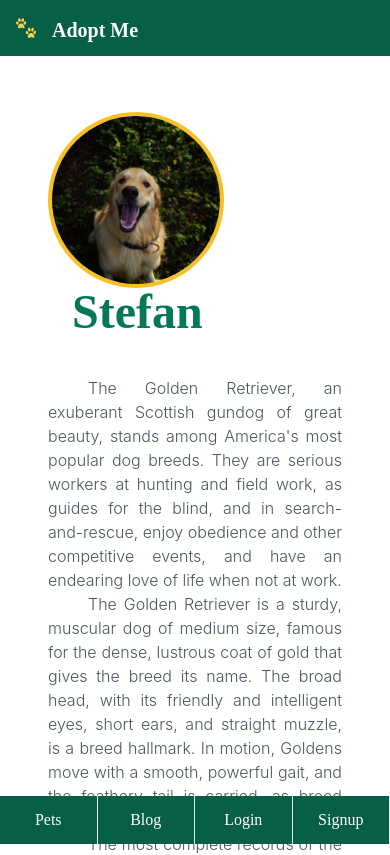
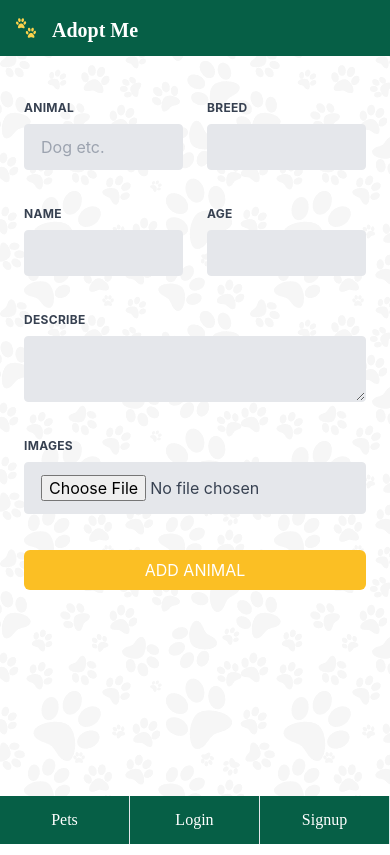
Before and after one commit to KarolinaObcowska/adopt_me, a React (Create React App) app in the folder client/: page / in a window 390 px wide. Shown: the top 855 px of the page. Built offline with nearby package versions, Linux system fonts and the light colour scheme.

Commit message:
aria label added

```diff
--- a/client/src/components/AddAnimalForm.js
+++ b/client/src/components/AddAnimalForm.js
@@ -1,7 +1,119 @@
 import React from "react";
 
 const AddAnimalForm = () => {
-  return <div></div>;
+  return(
+    <div className="fixed top-16 sm:top-30 p-6 mt-3 w-screen bg-white-100 flex items-center justify-center h-screen">
+      <form className="w-full h-full max-w-lg">
+        <div className="flex flex-wrap -mx-3 mb-6">
+          <div className="w-1/2 px-3">
+            <label
+              className="block uppercase tracking-wide text-gray-700 text-xs font-bold mb-2"
+              htmlFor="animal type"
+            >
+              Animal
+            </label>
+            <input
+              className="appearance-none block w-full bg-gray-200 text-gray-700 border border-gray-200 rounded py-3 px-4 mb-3 leading-tight focus:outline-none focus:bg-white focus:border-gray-500"
+              id="animal"
+              type="text"
+              name="animal"
+              aria-label="animal type label"
+              placeholder="Dog etc."
+            />
+          </div>
+          <div className="w-1/2 px-3">
+            <label
+              className="block uppercase tracking-wide text-gray-700 text-xs font-bold mb-2"
+              htmlFor="breed"
+            >
+              Breed
+            </label>
+            <input
+              className="appearance-none block w-full bg-gray-200 text-gray-700 border border-gray-200 rounded py-3 px-4 mb-3 leading-tight focus:outline-none focus:bg-white focus:border-gray-500"
+              id="breed"
+              name="breed"
+              type="text"
+              aria-label="breed label"
+            />
+          </div>
+        </div>
+        <div className="flex flex-wrap -mx-3 mb-6">
+          <div className="w-1/2 px-3">
+            <label
+              className="block uppercase tracking-wide text-gray-700 text-xs font-bold mb-2"
+              htmlFor="animal name"
+            >
+              Name
+            </label>
+            <input
+              className="appearance-none block w-full bg-gray-200 text-gray-700 border border-gray-200 rounded py-3 px-4 mb-3 leading-tight focus:outline-none focus:bg-white focus:border-gray-500"
+              id="name"
+              name="name"
+              type="password"
+              aria-label="animal name label"
+            />
+          </div>
+          <div className="w-1/2 px-3">
+            <label
+              className="block uppercase tracking-wide text-gray-700 text-xs font-bold mb-2"
+              htmlFor="age"
+            >
+              Age
+            </label>
+            <input
+              className="appearance-none block w-full bg-gray-200 text-gray-700 border border-gray-200 rounded py-3 px-4 mb-3 leading-tight focus:outline-none focus:bg-white focus:border-gray-500"
+              id="age"
+              name='age'
+              type="password"
+              aria-label="age label"
+            />
+          </div>
+        </div>
+        <div className="flex flex-wrap -mx-3 mb-6">
+          <div className="w-full px-3">
+            <label
+              className="block uppercase tracking-wide text-gray-700 text-xs font-bold mb-2"
+              htmlFor="describe"
+            >
+              Describe
+            </label>
+            <textarea
+              className="appearance-none block w-full bg-gray-200 text-gray-700 border border-gray-200 rounded py-3 px-4 mb-3 leading-tight focus:outline-none focus:bg-white focus:border-gray-500"
+              id="grid-password"
+              type="password"
+              name="describe"
+              aria-label="describe label"
+            />
+          </div>
+        </div>
+        <div className="flex flex-wrap -mx-3 mb-6">
+          <div className="w-full px-3">
+            <label
+              className="block uppercase tracking-wide text-gray-700 text-xs font-bold mb-2"
+              htmlFor="images"
+            >
+              Images
+            </label>
+            <input
+              className="appearance-none block w-full bg-gray-200 text-gray-700 border border-gray-200 rounded py-3 px-4 mb-3 leading-tight focus:outline-none focus:bg-white focus:border-gray-500"
+              id="images"
+              name="images"
+              type="file"
+              aria-labelledby="images label"
+            />
+          </div>
+        </div>
+        <div className="flex justify-center items-center">
+          <button
+            type="submit"
+            className="bg-yellow-400 p-2 w-full rounded-md text-white uppercase"
+          >
+            Add animal
+          </button>
+        </div>
+      </form>
+    </div>
+  );
 };
 
 export default AddAnimalForm;
--- a/client/src/components/Layout.js
+++ b/client/src/components/Layout.js
@@ -4,6 +4,7 @@ import Animals from "./Animals";
 import Hero from "./Hero";
 import SignUpForm from "./SignUpForm";
 import LoginForm from "./LoginForm";
+import AddAnimalForm from "./AddAnimalForm";
 import Animal from "./Animal";
 import Footer from "./Footer";
 import MobileNavbar from "./MobileNavbar";
@@ -11,13 +12,13 @@ const Layout = () => {
   return (
     <div className="overflow-y-scroll h-full">
       <Navbar />
-
       <MobileNavbar />
       {/* <Animals /> */}
       {/* <Hero /> */}
       {/* <SignUpForm /> */}
       {/* <LoginForm /> */}
-      <Animal />
+      {/* <Animal /> */}
+      <AddAnimalForm />
       <Footer />
     </div>
   );
--- a/client/src/components/LoginForm.js
+++ b/client/src/components/LoginForm.js
@@ -8,15 +8,15 @@ const LoginForm = () => {
           <div className="w-full px-3">
             <label
               className="block uppercase tracking-wide text-gray-700 text-xs font-bold mb-2"
-              for="grid-first-name"
+              htmlFor="email"
             >
               E-mail
             </label>
             <input
               className="appearance-none block w-full bg-gray-200 text-gray-700 border border-gray-200 rounded py-3 px-4 mb-3 leading-tight focus:outline-none focus:bg-white focus:border-gray-500"
-              id="grid-last-name"
+              id="email"
               type="text"
-              placeholder="Doe"
+              aria-label="Your e-mail"
             />
           </div>
         </div>
@@ -24,15 +24,15 @@ const LoginForm = () => {
           <div className="w-full px-3">
             <label
               className="block uppercase tracking-wide text-gray-700 text-xs font-bold mb-2"
-              for="grid-password"
+              htmlFor="password"
             >
               Password
             </label>
             <input
               className="appearance-none block w-full bg-gray-200 text-gray-700 border border-gray-200 rounded py-3 px-4 mb-3 leading-tight focus:outline-none focus:bg-white focus:border-gray-500"
-              id="grid-password"
+              id="password"
               type="password"
-              placeholder="******************"
+              aria-label='Your password'
             />
           </div>
         </div>
--- a/client/src/components/MobileNavbar.js
+++ b/client/src/components/MobileNavbar.js
@@ -2,16 +2,13 @@ import React from "react";
 const MobileNavbar = () => {
   return (
     <nav className="fixed text-center z-50 text-white flex sm:hidden bottom-0 bg-green-800 w-screen h-12">
-      <button className="pointer w-1/4 items-center flex justify-center  border-r boder-solid ">
+      <button className="pointer w-1/3 items-center flex justify-center  border-r boder-solid ">
         <span>Pets</span>
       </button>
-      <button className="w-1/4 items-center flex justify-center  border-r boder-solid ">
-        <span>Blog</span>
-      </button>
-      <button className="w-1/4 items-center flex justify-center  border-r boder-solid ">
+      <button className="w-1/3 items-center flex justify-center  border-r boder-solid ">
         <span>Login</span>
       </button>
-      <button className="w-1/4 items-center flex justify-center  border-r boder-solid ">
+      <button className="w-1/3 items-center flex justify-center  border-r boder-solid ">
         <span>Signup</span>
       </button>
     </nav>
--- a/client/src/components/Navbar.js
+++ b/client/src/components/Navbar.js
@@ -39,6 +39,7 @@ const Navbar = () => {
             <button
               className="flex items-center px-3 py-2 border rounded text-white border-white hover:text-yellow-400 hover:border-yellow-400"
               onClick={() => setNavbarOpen(!isOpen)}
+              aria-label="Menu"
             >
               <svg
                 className="fill-current h-3 w-3"
@@ -65,13 +66,7 @@ const Navbar = () => {
               >
                 Animals for adopt
               </button>
-              <button
-                onClick={() => setNavbarOpen(!isOpen)}
-                href="#responsive-header"
-                className="block m-4 text-white text-xl border-transparent border-b rounded hover:border-yellow-400"
-              >
-                Blog
-              </button>
+
               <button
                 onClick={() => setNavbarOpen(!isOpen)}
                 className="inline-block text-xl px-4 py-2 leading-none border-transparent border-b rounded text-white hover:border-yellow-400 m-3"
--- a/client/src/components/SignUpForm.js
+++ b/client/src/components/SignUpForm.js
@@ -8,43 +8,44 @@ const SignUpForm = () => {
           <div className="w-full md:w-1/2 px-3 mb-6 md:mb-0">
             <label
               className="block uppercase tracking-wide text-gray-700 text-xs font-bold mb-2"
-              for="grid-first-name"
+              htmlFor="email"
             >
               E-mail
             </label>
             <input
               className="appearance-none block w-full bg-gray-200 text-gray-700 border border-gray-200 rounded py-3 px-4 leading-tight focus:outline-none focus:bg-white focus:border-gray-500"
-              id="grid-last-name"
+              id="email"
+              name='email'
               type="text"
-              placeholder="Doe"
+              aria-label='Your e-mail'
             />
           </div>
           <div className="w-full md:w-1/2 px-3 mb-6 md:mb-0">
             <label
               className="block uppercase tracking-wide text-gray-700 text-xs font-bold mb-2"
-              for="grid-first-name"
+              htmlFor="firstname"
             >
               First Name
             </label>
             <input
               className="appearance-none block w-full bg-gray-200 text-gray-700 border border-gray-200 rounded py-3 px-4 leading-tight focus:outline-none focus:bg-white focus:border-gray-500"
-              id="grid-last-name"
+              id="firstname"
               type="text"
-              placeholder="Doe"
+              aria-label='Your first name'
             />
           </div>
           <div className="w-full md:w-1/2 px-3">
             <label
               className="block uppercase tracking-wide text-gray-700 text-xs font-bold mb-2"
-              for="grid-last-name"
+              htmlFor="lastname"
             >
               Last Name
             </label>
             <input
               className="appearance-none block w-full bg-gray-200 text-gray-700 border border-gray-200 rounded py-3 px-4 leading-tight focus:outline-none focus:bg-white focus:border-gray-500"
-              id="grid-last-name"
+              id="lastname"
               type="text"
-              placeholder="Doe"
+              aria-label="Your last name"
             />
           </div>
         </div>
@@ -52,15 +53,16 @@ const SignUpForm = () => {
           <div className="w-full px-3">
             <label
               className="block uppercase tracking-wide text-gray-700 text-xs font-bold mb-2"
-              for="grid-password"
+              htmlFor="password"
             >
               Password
             </label>
             <input
               className="appearance-none block w-full bg-gray-200 text-gray-700 border border-gray-200 rounded py-3 px-4 mb-3 leading-tight focus:outline-none focus:bg-white focus:border-gray-500"
-              id="grid-password"
+              id="password"
+              name="password"
               type="password"
-              placeholder="******************"
+              aria-label='Your password'
             />
             <p className="text-gray-600 text-xs italic">
               Make it as long and as crazy as you'd like
--- a/client/src/index.css
+++ b/client/src/index.css
@@ -13,6 +13,7 @@ html {
 	-moz-osx-font-smoothing: grayscale;
 	min-height: 100%;
 	overflow: scroll;
+	background: url('./images/background.png');
 }
 
 nav,
```
Also changed, not shown: client/src/components/Animals.js (+22 -19 lines), client/src/images/background.png (added), 1 other file (tests, documents, lock files or other folders).
